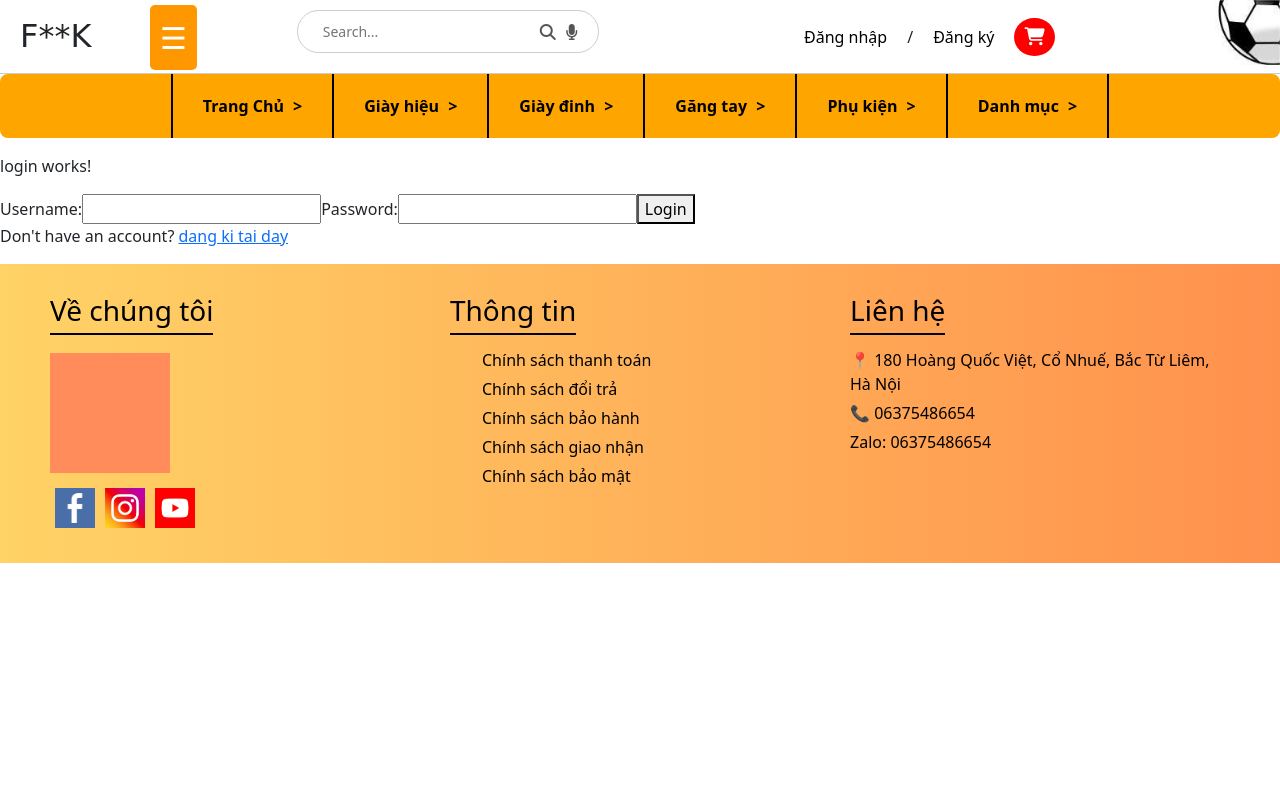
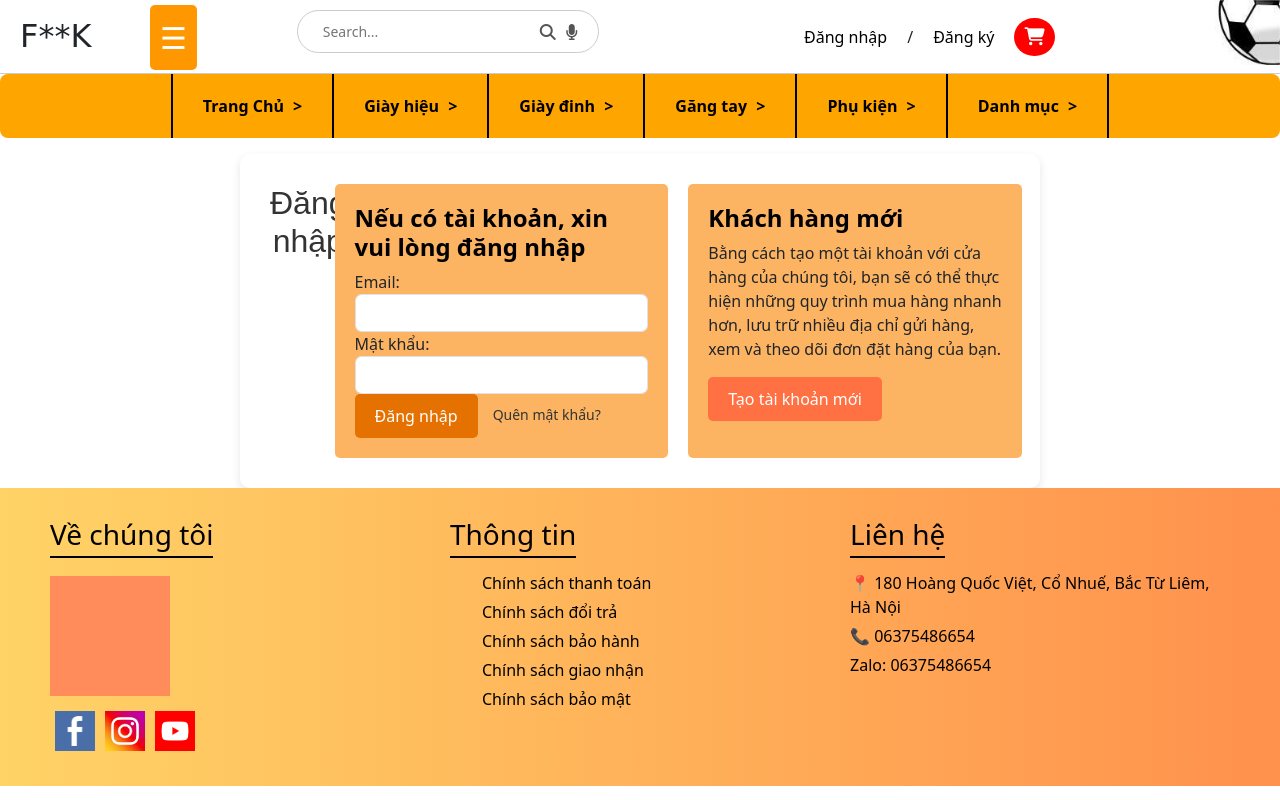
Before and after one commit to minh12321/ab, an Angular app: page /log in a window 1280 px wide. Built offline with nearby package versions, Linux system fonts and the light colour scheme.

Commit message:
mọemọe

```diff
--- a/src/app/login/login.component.css
+++ b/src/app/login/login.component.css
@@ -0,0 +1,73 @@
+.container {
+    max-width: 800px;
+    margin: auto;
+    padding: 30px;
+    display: flex; /* Add this to layout elements horizontally */
+    justify-content: space-between;
+    background-color: #fff; /* Optional: Add background color to the container */
+    border-radius: 10px; /* Rounded corners for container */
+    box-shadow: 0 4px 10px rgba(0, 0, 0, 0.1); /* Subtle shadow effect */
+}
+
+.box {
+    background-color: #fdb462; /* Light orange color */
+    padding: 20px;
+    border-radius: 5px;
+    text-align: left;
+    flex: 1; /* Allows each box to grow equally */
+    margin-right: 20px; /* Space between the login and signup boxes */
+}
+
+.box:last-child {
+    margin-right: 0; /* Remove right margin for the last box */
+}
+
+h2 {
+    text-align: center;
+    font-family: 'Arial', sans-serif; /* Improved font family */
+    color: #333; /* Darker color for better readability */
+}
+
+h4 {
+    font-weight: bold;
+    color: #000; /* Change header color to black */
+}
+
+.btn-primary {
+    background-color: #e57200; /* Dark orange for login button */
+    border: none;
+    color: #fff; /* Text color on button */
+    padding: 10px 20px; /* Added padding for better button size */
+    border-radius: 5px; /* Rounded corners for buttons */
+    cursor: pointer; /* Cursor changes to pointer on hover */
+    transition: background-color 0.3s; /* Smooth transition for hover effect */
+}
+
+.btn-primary:hover {
+    background-color: #c45a00;
+}
+
+.btn-success {
+    background-color: #ff7043; /* Lighter orange */
+    border: none;
+    color: #fff; /* Text color on button */
+    padding: 10px 20px; /* Added padding for better button size */
+    border-radius: 5px; /* Rounded corners for buttons */
+    cursor: pointer; /* Cursor changes to pointer on hover */
+    transition: background-color 0.3s; /* Smooth transition for hover effect */
+}
+
+.btn-success:hover {
+    background-color: #e55b30;
+}
+
+.forgot-password {
+    margin-left: 15px;
+    color: #333;
+    text-decoration: none;
+    font-size: 14px; /* Slightly increase font size */
+}
+
+.forgot-password:hover {
+    text-decoration: underline;
+}
--- a/src/app/login/login.component.html
+++ b/src/app/login/login.component.html
@@ -1,11 +1,26 @@
-<p>login works!</p>
-<form (ngSubmit)="login()">
-    <label for="username">Username:</label>
-    <input id="username" [(ngModel)]="username" name="username" required>
+<div class="container">
+  <h2>Đăng nhập</h2>
+  <div class="row">
+    <!-- Phần Đăng nhập -->
+    <div class="col-md-6 box">
+      <h4>Nếu có tài khoản, xin vui lòng đăng nhập</h4>
+      <form (ngSubmit)="login()">
+        <label for="email">Email:</label>
+        <input id="email" [(ngModel)]="username" name="email" type="email" required class="form-control">
 
-    <label for="password">Password:</label>
-    <input id="password" [(ngModel)]="password" name="password" type="password" required>
+        <label for="password">Mật khẩu:</label>
+        <input id="password" [(ngModel)]="password" name="password" type="password" required class="form-control">
 
-    <button type="submit">Login</button>
-  </form>
-  <p>Don't have an account? <a routerLink="/reg">dang ki tai day</a></p>
+        <button type="submit" class="btn btn-primary">Đăng nhập</button>
+        <a href="#" class="forgot-password">Quên mật khẩu?</a>
+      </form>
+    </div>
+
+    <!-- Phần Khách hàng mới -->
+    <div class="col-md-6 box">
+      <h4>Khách hàng mới</h4>
+      <p>Bằng cách tạo một tài khoản với cửa hàng của chúng tôi, bạn sẽ có thể thực hiện những quy trình mua hàng nhanh hơn, lưu trữ nhiều địa chỉ gửi hàng, xem và theo dõi đơn đặt hàng của bạn.</p>
+      <button class="btn btn-success">Tạo tài khoản mới</button>
+    </div>
+  </div>
+</div>
--- a/src/index.html
+++ b/src/index.html
@@ -2,7 +2,7 @@
 <html lang="en">
 <head>
   <meta charset="utf-8">
-  <title>Ab</title>
+  <title>BEN</title>
   <base href="/">
   <meta name="viewport" content="width=device-width, initial-scale=1">
   <link rel="icon" type="image/x-icon" href="favicon.ico">
```
